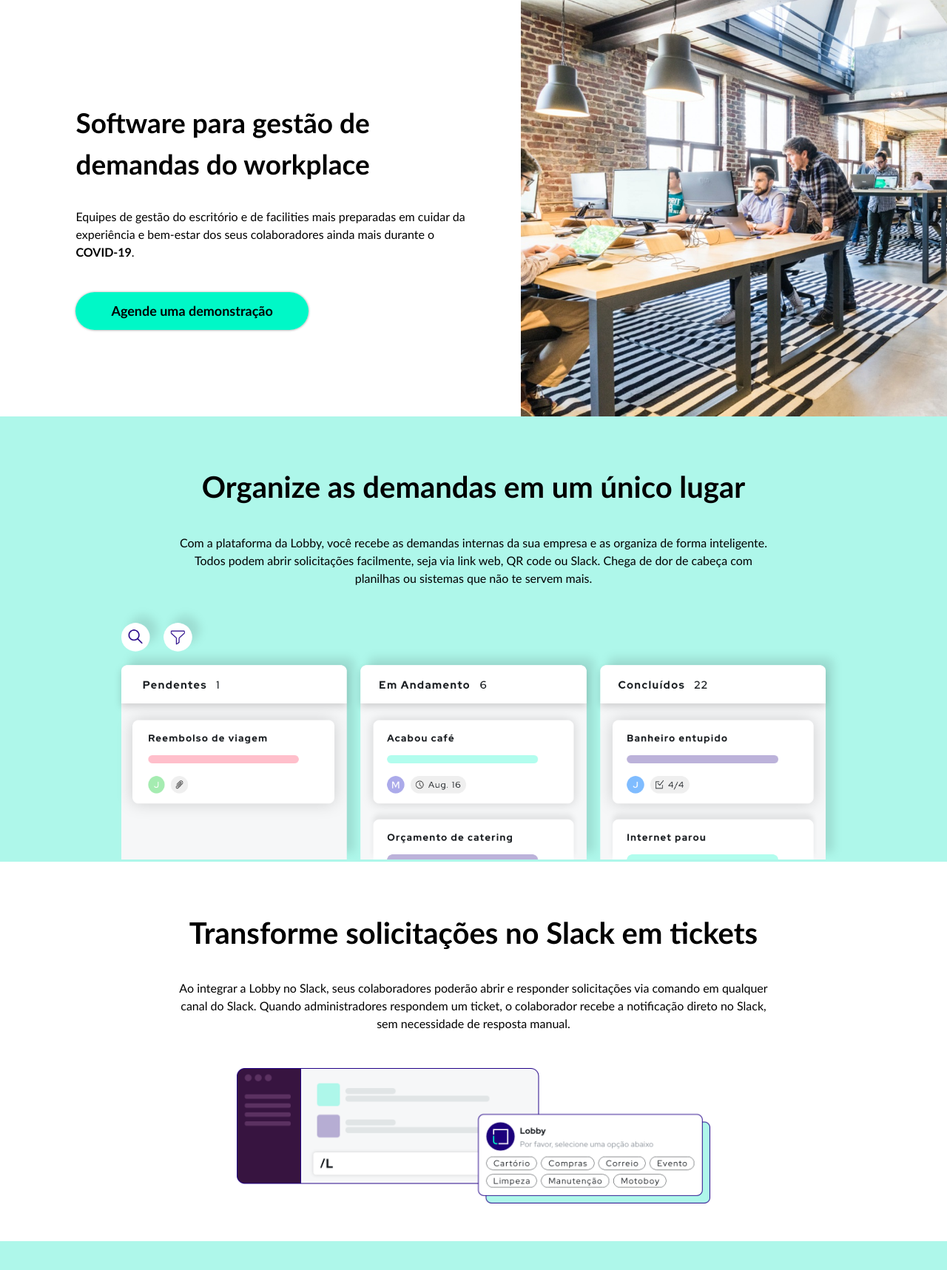
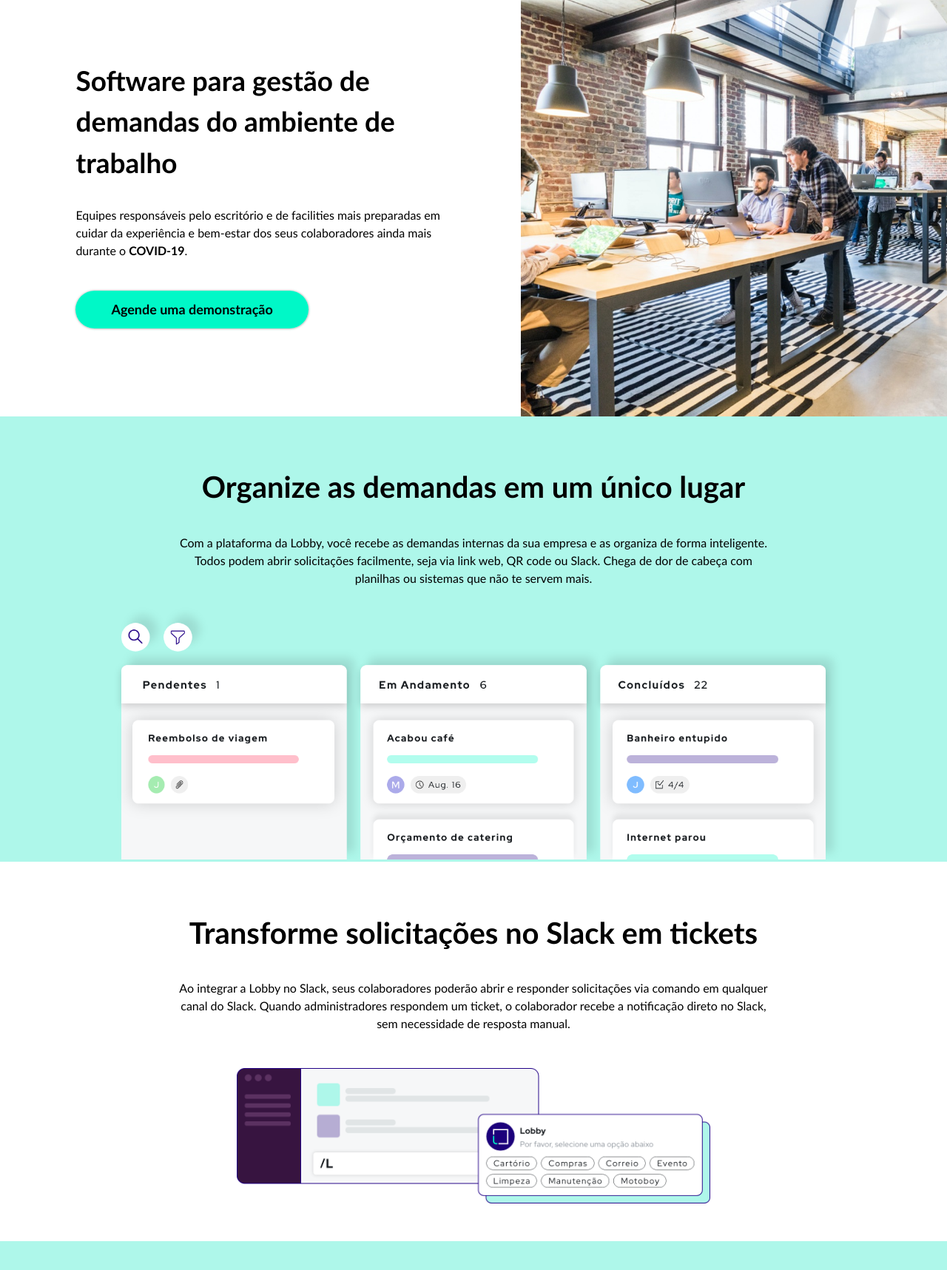
Before and after one commit to lobby-tech/lobby.tech, a Jekyll site: the page built from index.html, in a window 1280 px wide, cut to the strip 140-1864 px from the top of the page. Shown: the top 1717 px of the strip at 74% size. Built offline with Jekyll 4.4.1, drawn with Linux system fonts in a browser that asks for light colours.

Commit message:
Changed headline text

```diff
--- a/_sass/_home.scss
+++ b/_sass/_home.scss
@@ -95,7 +95,7 @@
 
 .billboard__content {
   padding: 0 0 0 8vw;
-  margin: 0;
+  margin: 0 0 60px 0;
 }
 
 .billboard__photo {
@@ -310,6 +310,10 @@
     padding: .8em 2.4rem;
   }
 
+  .billboard__content {
+    margin: 0 0 20px 0;
+  }
+
   .billboard__photo {
     width: 40rem;
   }
--- a/index.html
+++ b/index.html
@@ -1,6 +1,6 @@
 ---
-title: Lobby - Software para gestão de demandas do workplace
-description: Equipes de gestão do escritório e de facilities mais preparadas
+title: Lobby - Gestão eficiente do ambiente de trabalho
+description: Equipes de gestão do escritório e de facilities mais preparadas em cuidar da experiência e bem-estar dos seus colaboradores
 layout: home
 ---
 <header>
@@ -17,9 +17,9 @@
 <main>
   <section class="billboard">
     <div class="billboard__content">
-      <h1>Software para gestão de demandas do workplace</h1>
+      <h1 class="billboard_title">Software para gestão de demandas do ambiente de trabalho</h1>
       <p>
-        Equipes de gestão do escritório e de facilities mais preparadas em cuidar da experiência e bem-estar dos seus colaboradores ainda mais durante o <b>COVID-19</b>.
+        Equipes responsáveis pelo escritório e de facilities mais preparadas em cuidar da experiência e bem-estar dos seus colaboradores ainda mais durante o <b>COVID-19</b>.
       </p>
       <a
         rel="noopener"
```
